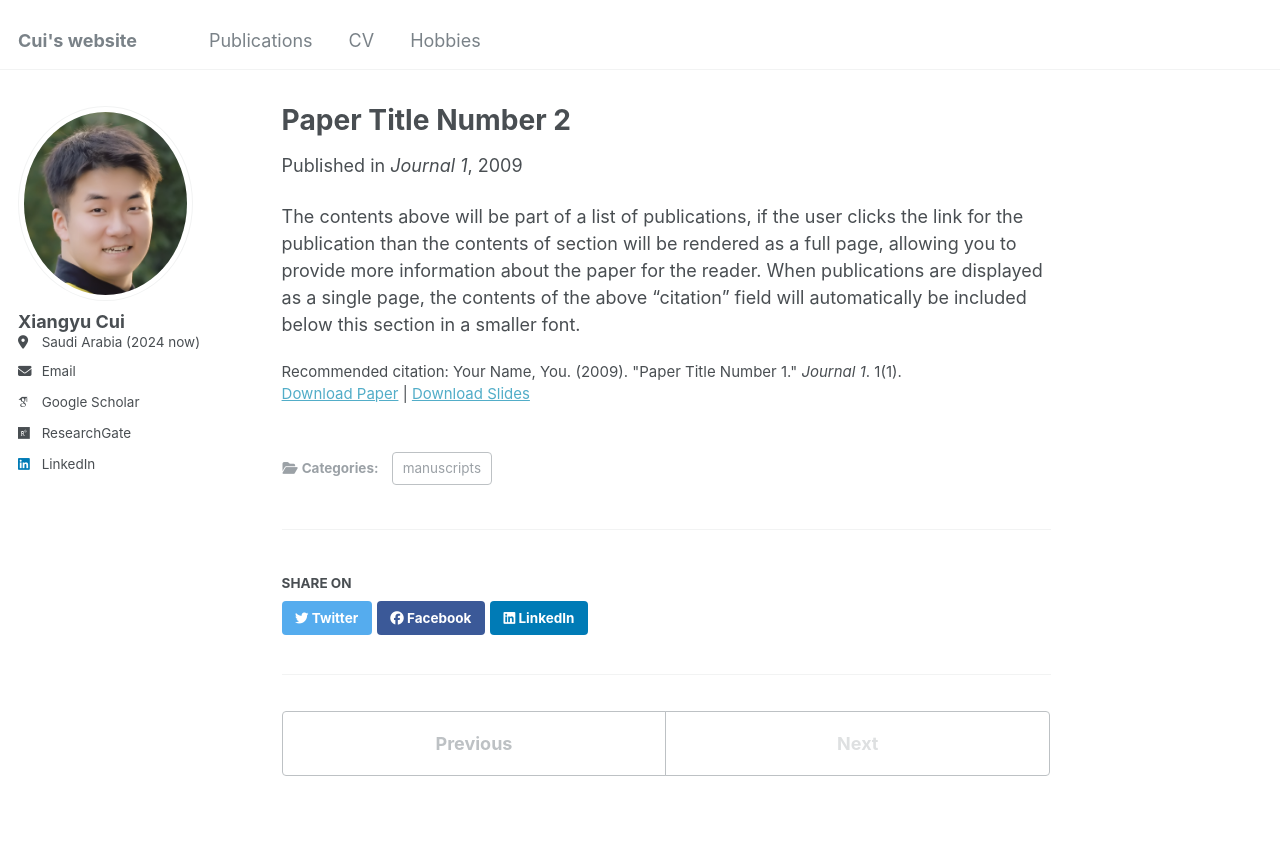
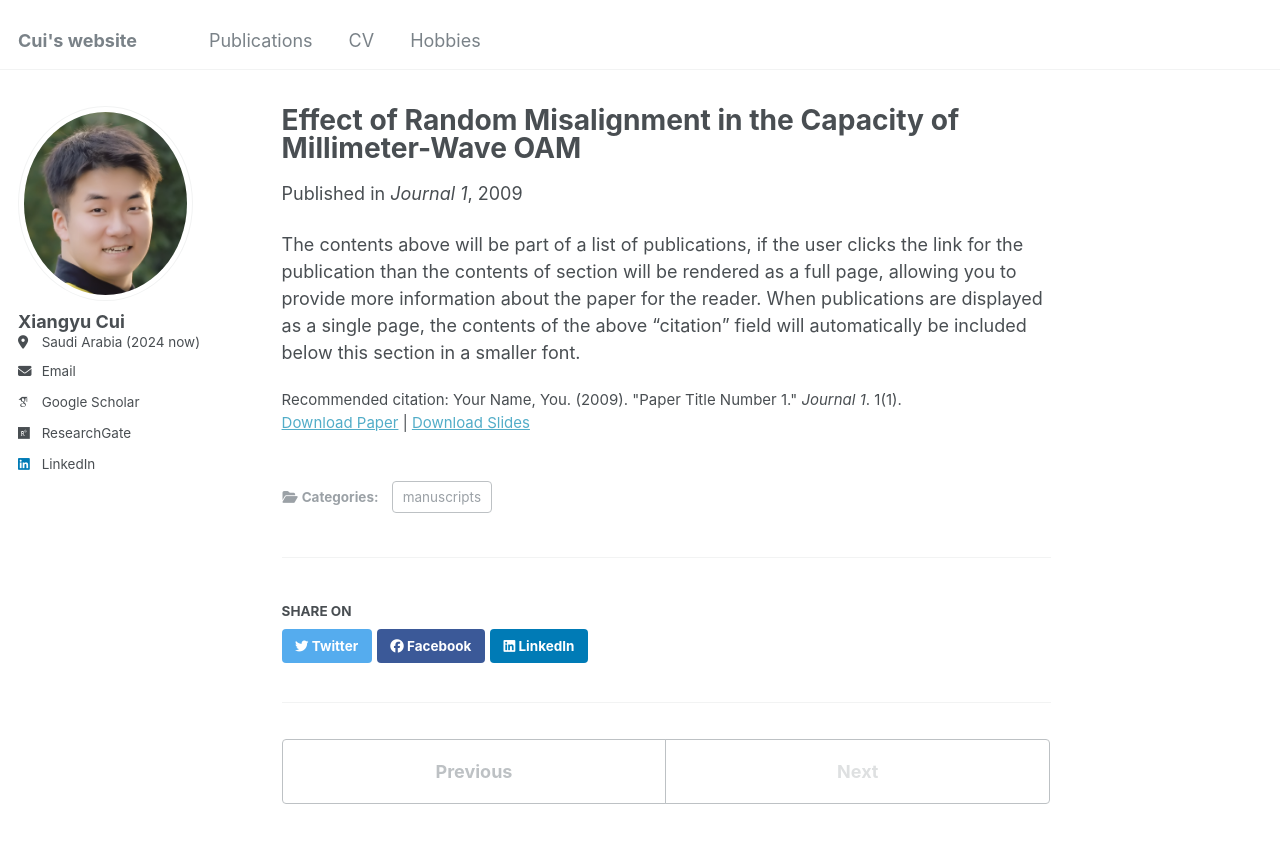
Before and after one commit to Xiangyu-cui/xiangyu-cui.github.io, a Jekyll site: the page built from _publications/2024-02-01-paper-title-number-1.md, in a window 1280 px wide and 1121 px high. Shown: the top 843 px of the window. Built offline with Jekyll 4.4.1, drawn with Linux system fonts in a browser that asks for light colours; some web fonts are replaced.

Commit message:
Update 2024-02-01-paper-title-number-1.md

```diff
--- a/_publications/2024-02-01-paper-title-number-1.md
+++ b/_publications/2024-02-01-paper-title-number-1.md
@@ -1,5 +1,5 @@
 ---
-title: "Paper Title Number 2"
+title: "Effect of Random Misalignment in the Capacity of Millimeter-Wave OAM"
 collection: publications
 category: manuscripts
 permalink: /publication/2009-10-01-paper-title-number-2
```
